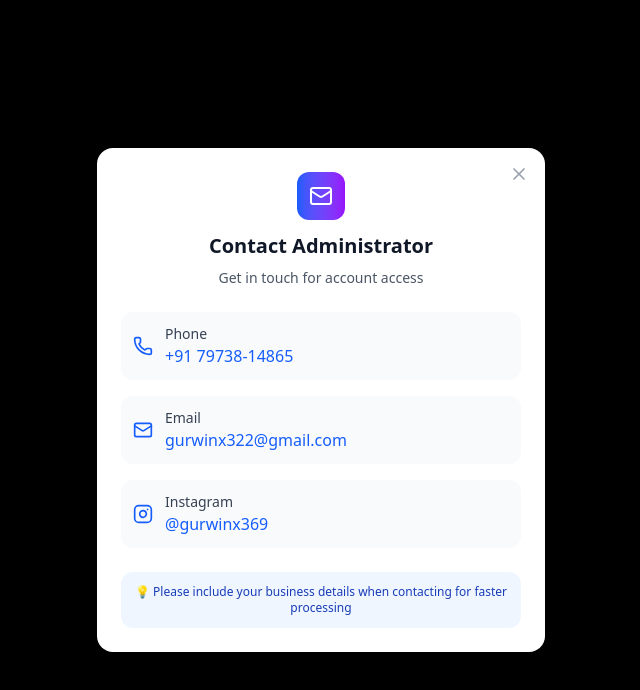
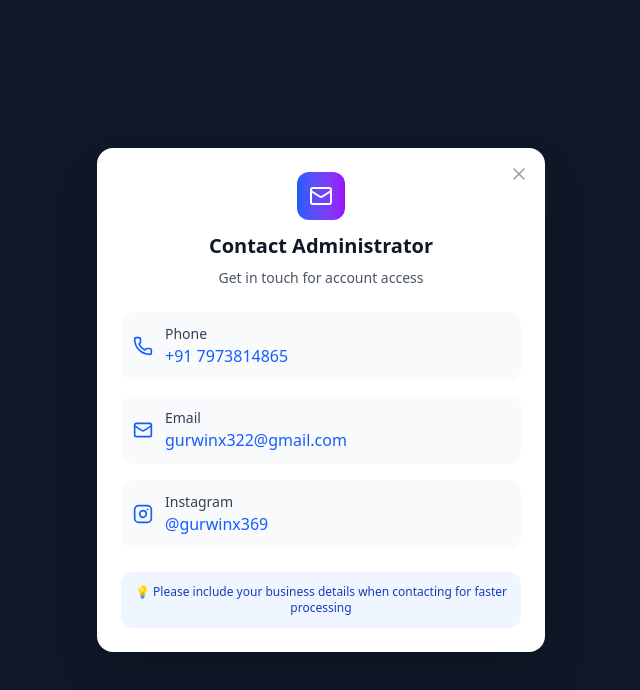
Before and after one commit to gurwnx222/research-publication-frontend, a React (Vite) app: page /admin-login in a window 1280 px wide. Both pictures are taken after a click on the button "Contact administrator". Shown: the top 690 px of the page, without its empty margins (319-959 px from the left). Built offline with nearby package versions, Linux system fonts and the light colour scheme.

Commit message:
fixed contact modal

```diff
--- a/src/pages/AdminLogin.jsx
+++ b/src/pages/AdminLogin.jsx
@@ -254,7 +254,7 @@
 
         {/* Contact Modal */}
         {showContact && (
-          <div className="fixed inset-0 bg-black bg-opacity-50 flex items-center justify-center p-4 z-50">
+          <div className="fixed inset-0 bg-gray-900 bg-opacity-40 backdrop-blur-sm flex items-center justify-center p-4 z-50">
             <div className="bg-white rounded-2xl shadow-2xl max-w-md w-full p-6 relative">
               <button
                 onClick={() => setShowContact(false)}
@@ -287,7 +287,7 @@
                       href="tel:+917973814865"
                       className="text-blue-600 hover:text-blue-700 font-medium"
                     >
-                      +91 79738-14865
+                      +91 7973814865
                     </a>
                   </div>
                 </div>
@@ -341,7 +341,9 @@
 
         {/* Additional Info */}
         <div className="mt-8 text-center">
-          <p className="text-xs text-gray-500">Protected by RIMT IT security</p>
+          <p className="text-xs text-gray-500">
+            Protected by enterprise-grade security
+          </p>
         </div>
       </div>
     </div>
```
